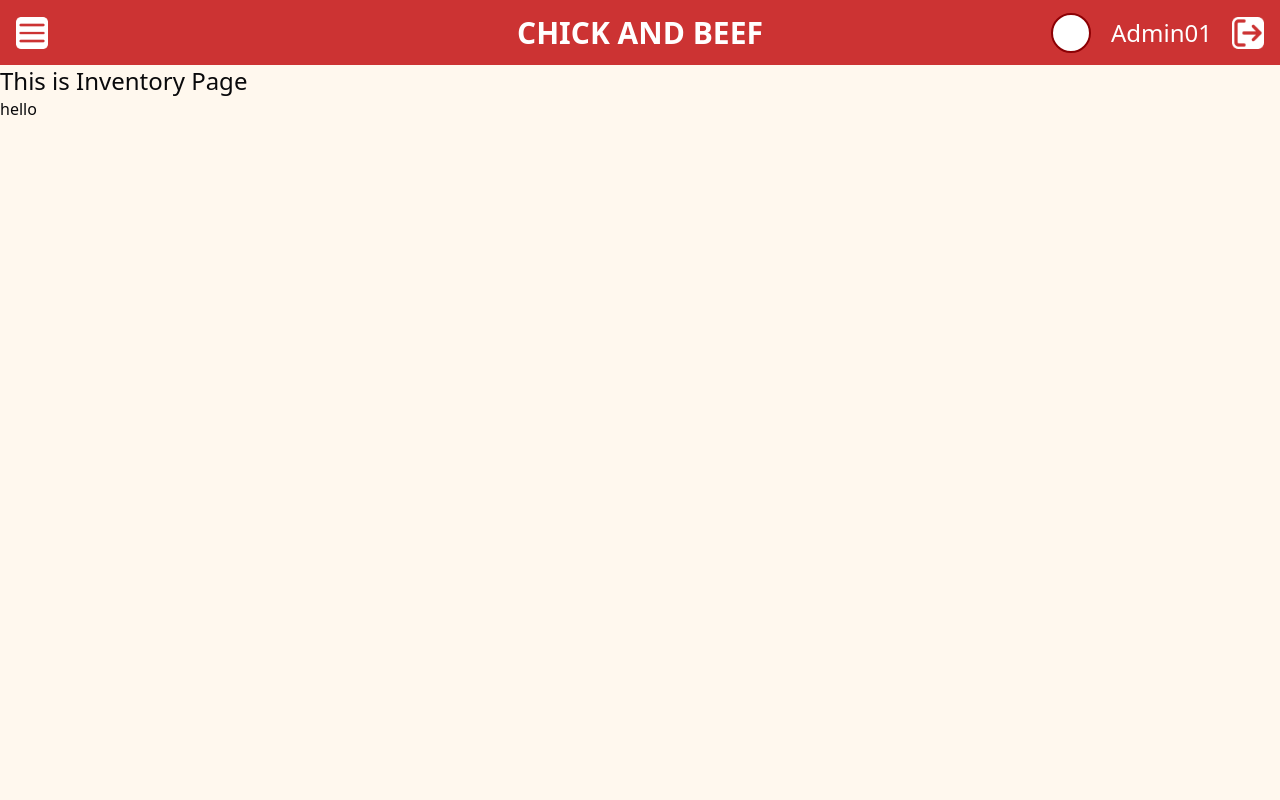
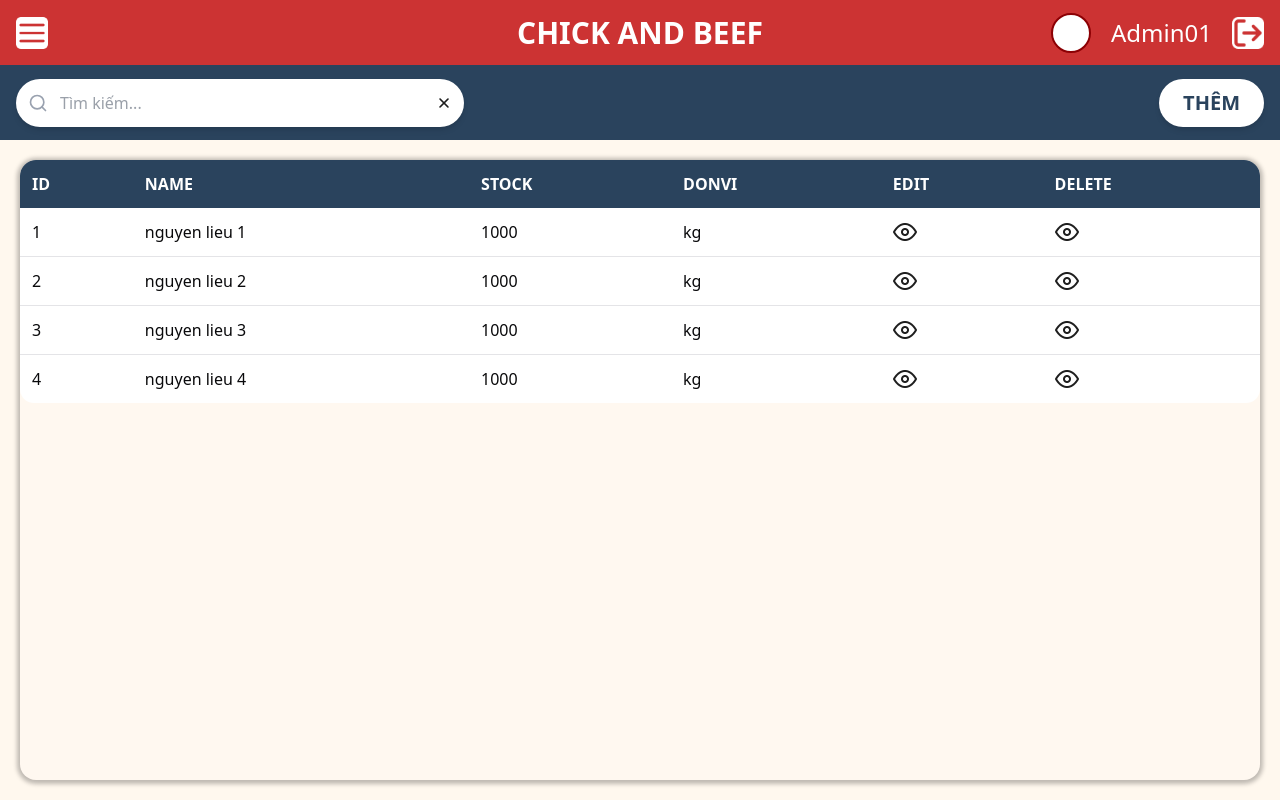
Before and after one commit to NguyenToanThang-kotaru/Chick-Beef, a React (Vite) app in the folder Client/: page /admin/Inventory in a window 1280 px wide. Built offline with nearby package versions, Linux system fonts and the light colour scheme; sample sign-in values are in the browser's storage.

Commit message:
cua Nhat

```diff
--- /dev/null
+++ b/Client/src/pages/admin/Inventory/AddOrEditIngredient.jsx
@@ -0,0 +1,46 @@
+import React from "react";
+
+export default function SelectIngredient({ onClose, onAdd }) {
+  return (
+    <div className="flex flex-col bg-[#FFF8F0] p-6 rounded-4xl shadow-[0_1px_4px_3px_rgba(0,0,0,0.25)] w-130">
+
+      <div className="mb-4">
+        <label className="block text-2xl text-[#2A435D] font-bold mb-1">Mã nguyên liệu</label>
+        <input
+          type="text"
+          className="bg-white w-full rounded-full px-4 py-2 shadow-[0_1px_4px_3px_rgba(0,0,0,0.25)]"
+        />
+      </div>
+
+      <div className="mb-4">
+        <label className="block text-2xl text-[#2A435D] font-bold mb-1">Tên nguyên liệu</label>
+        <input
+          type="text"
+          className="bg-white w-full rounded-full px-4 py-2 shadow-[0_1px_4px_3px_rgba(0,0,0,0.25)]"
+        />
+      </div>
+
+      <div className="mb-4">
+        <label className="block text-2xl text-[#2A435D] font-bold mb-1">Đơn vị nguyên liệu</label>
+        <input
+          type="text"
+          className="bg-white w-full rounded-full px-4 py-2 shadow-[0_1px_4px_3px_rgba(0,0,0,0.25)]"
+        />
+      </div>
+
+      <button
+        className="block bg-green-600 text-white px-4 py-3 mt-4 rounded-full hover:bg-green-700 "
+        onClick={onAdd}
+      >
+        Thêm
+      </button>
+      <button
+        className="block bg-red-500 text-white px-4 py-3 mt-4 rounded-full hover:bg-red-600"
+        onClick={onClose}
+      >
+        Hủy
+      </button>
+    </div>
+
+  );
+}
--- a/Client/src/pages/admin/Inventory/Inventory.jsx
+++ b/Client/src/pages/admin/Inventory/Inventory.jsx
@@ -1,10 +1,43 @@
-import React from "react";
+import React, { useState } from "react";
+import Table from "../../../Components/table_cpn";
+import SearchBar from "../../../Components/searchBar";
+import AddOrEditIngredient from "./AddOrEditIngredient";
+import eye from "../../../assets/Icon/Eye.png";
 
 export default function Inventory() {
-  return (
-    <div>
-        <h1 className="text-2xl">This is Inventory Page</h1>
-        <h2>hello</h2>
-    </div>
-  );
+    const [showAddForm, setShowAddForm] = useState(false);
+
+    return (
+      <div className="h-full flex flex-col">
+        <div className="bg-[#2A435D] p-4 flex items-center justify-between h-[75px]">
+          <SearchBar></SearchBar>
+          <button
+            className="bg-white text-[#2A435D] font-bold px-6 h-12 rounded-full text-xl shadow-md hover:bg-gray-100 flex items-center justify-center"
+            onClick={() => setShowAddForm(true)}
+          >
+            <span>THÊM</span>
+          </button>
+
+        </div>
+        <div className="bg-[#FFF8F0] m-5 rounded-2xl shadow-[0_1px_4px_3px_rgba(0,0,0,0.25)] flex-1 overflow-y-auto scrollbar-hide">
+          <Table className="overflow-y-auto"
+            data={[
+              { ID: 1, name: "nguyen lieu 1", stock: "1000", donvi: "kg", edit: <img src={eye} alt="eye" className="w-6 h-6 cursor-pointer"/>, delete: <img src={eye} alt="eye" className="w-6 h-6 cursor-pointer"/> },
+              { ID: 2, name: "nguyen lieu 2", stock: "1000", donvi: "kg", edit: <img src={eye} alt="eye" className="w-6 h-6 cursor-pointer"/>, delete: <img src={eye} alt="eye" className="w-6 h-6 cursor-pointer"/> },
+              { ID: 3, name: "nguyen lieu 3", stock: "1000", donvi: "kg", edit: <img src={eye} alt="eye" className="w-6 h-6 cursor-pointer"/>, delete: <img src={eye} alt="eye" className="w-6 h-6 cursor-pointer"/> },
+              { ID: 4, name: "nguyen lieu 4", stock: "1000", donvi: "kg", edit: <img src={eye} alt="eye" className="w-6 h-6 cursor-pointer"/>, delete: <img src={eye} alt="eye" className="w-6 h-6 cursor-pointer"/> },
+            ]}
+          />
+        </div>
+
+        {showAddForm && (
+          <div className="fixed inset-0 bg-black/20 flex items-center justify-center z-20 ">
+            <AddOrEditIngredient
+              onClose={() => setShowAddForm(false)}
+              onAdd={() => setShowAddForm(false)}
+            />
+          </div>
+        )}
+      </div>
+    );
 }
```
